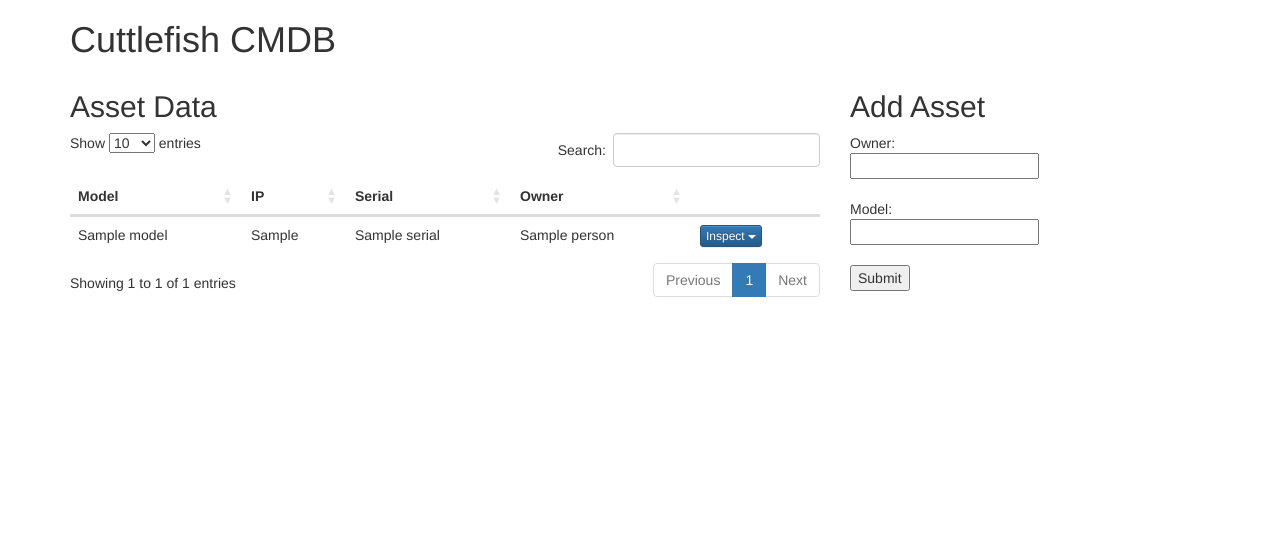
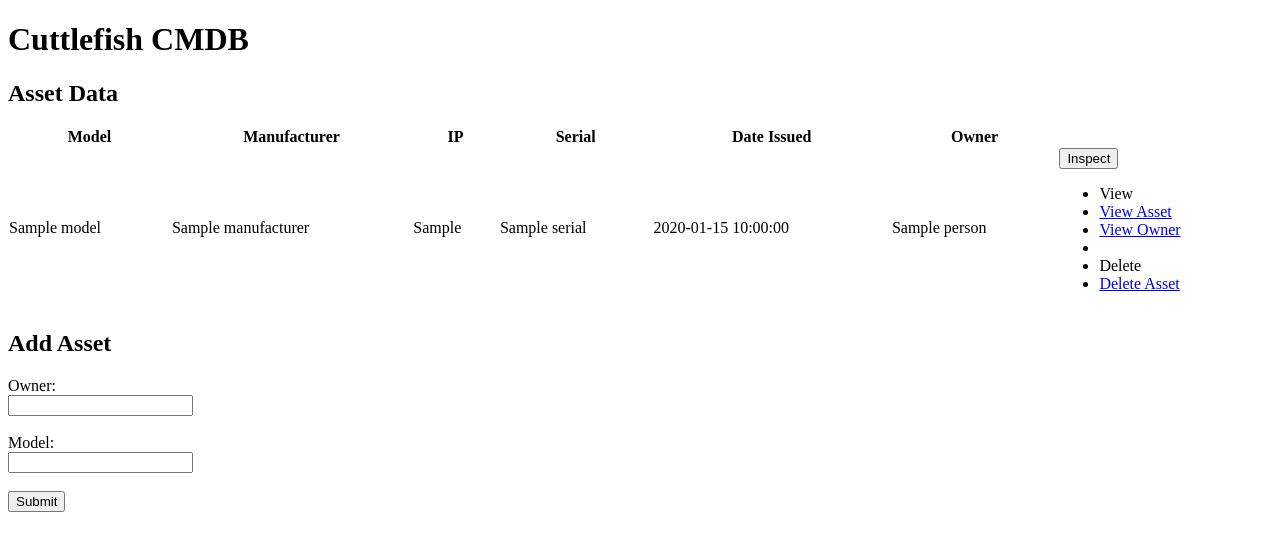
Before and after one commit to tsaoman/cuttlefish-cmdb, a Flask app: template templates/index.html in a window 1280 px wide. Shown: the top 550 px of the page. Run offline with Flask 2, Linux system fonts and the light colour scheme; the template is opened without the code that fills it: most values are stand-ins (such as "Sample title", 1, 10 or a date in 2020); some libraries are stand-ins or nearby versions.

Commit message:
Added colum visibility and data export through datatables buttons, updated README.md

```diff
--- a/templates/index.html
+++ b/templates/index.html
@@ -25,26 +25,24 @@ along with this program.  If not, see <http://www.gnu.org/licenses/>.
   <meta name="viewport" content = "width=device-width, initial-scale=1.0">
   <meta http-equiv="X-UA-Compatible" content="IE=edge">
 
-  <!-- JQuery -->
-  <script src="//code.jquery.com/jquery-1.12.3.js"></script>
+  <!-- Boostrap / Datatables CDN -->
+  <link rel="stylesheet" type="text/css" href="https://cdn.datatables.net/v/bs-3.3.6/jqc-1.12.3/jszip-2.5.0/pdfmake-0.1.18/dt-1.10.12/b-1.2.1/b-colvis-1.2.1/b-html5-1.2.1/b-print-1.2.1/fc-3.2.2/sc-1.4.2/datatables.min.css"/>
+  <script type="text/javascript" src="https://cdn.datatables.net/v/bs-3.3.6/jqc-1.12.3/jszip-2.5.0/pdfmake-0.1.18/dt-1.10.12/b-1.2.1/b-colvis-1.2.1/b-html5-1.2.1/b-print-1.2.1/fc-3.2.2/sc-1.4.2/datatables.min.js"></script>
 
-  <!-- Boostrap CDN -->
-  <link rel="stylesheet" href="https://maxcdn.bootstrapcdn.com/bootstrap/3.3.6/css/bootstrap.min.css" integrity="sha384-1q8mTJOASx8j1Au+a5WDVnPi2lkFfwwEAa8hDDdjZlpLegxhjVME1fgjWPGmkzs7" crossorigin="anonymous">
-  <link rel="stylesheet" href="https://maxcdn.bootstrapcdn.com/bootstrap/3.3.6/css/bootstrap-theme.min.css" integrity="sha384-fLW2N01lMqjakBkx3l/M9EahuwpSfeNvV63J5ezn3uZzapT0u7EYsXMjQV+0En5r" crossorigin="anonymous">
-  <script src="https://maxcdn.bootstrapcdn.com/bootstrap/3.3.6/js/bootstrap.min.js" integrity="sha384-0mSbJDEHialfmuBBQP6A4Qrprq5OVfW37PRR3j5ELqxss1yVqOtnepnHVP9aJ7xS" crossorigin="anonymous"></script>
-
-  <!-- Data tables -->
-  <link rel="stylesheet" href="https://cdn.datatables.net/1.10.12/css/dataTables.bootstrap.min.css">
-  <script src="https://cdn.datatables.net/1.10.12/js/jquery.dataTables.min.js"></script>
-  <script src="https://cdn.datatables.net/1.10.12/js/dataTables.bootstrap.min.js"></script>
   <script>$(document).ready(function() {
-    $('#assets').DataTable( {
+    var table = $('#assets').DataTable( {
+      "lengthChange": false,
+      "buttons": [ 'excel', 'pdf', 'colvis' ],
       "order": [],
       "columnDefs": [ {
         "targets"  : 'no-sort',
         "orderable": false,
-    }]
-  });} );</script><!-- JQuery for datatable -->
+      }]
+    } );
+
+    table.buttons().container().appendTo('#assets_wrapper .col-sm-6:eq(0)');
+
+  } );</script><!-- JQuery for datatable -->
 
 </head>
 
@@ -61,8 +59,10 @@ along with this program.  If not, see <http://www.gnu.org/licenses/>.
           <thead>
             <tr>
               <th>Model</th>
+              <th>Manufacturer</th>
               <th>IP</th>
               <th>Serial</th>
+              <th>Date Issued</th>
               <th>Owner</th>
               <th class="no-sort"></th>
             </tr>
@@ -71,8 +71,10 @@ along with this program.  If not, see <http://www.gnu.org/licenses/>.
             {% for row in data %}
             <tr>
               <td>{{ row['asset']['model'] }}</td>
+              <td>{{ row['asset']['manufacturer'] }}</td>
               <td>{{ row['asset']['ip'] }}</td>
               <td>{{ row['asset']['serial'] }}</td>
+              <td>{{ row['asset']['date_issued'] }}</td>
               <td>{{ row['person']['name'] }}</td>
               <td>
                 <div class="dropdown">
```
Also changed, not shown: README.md.
